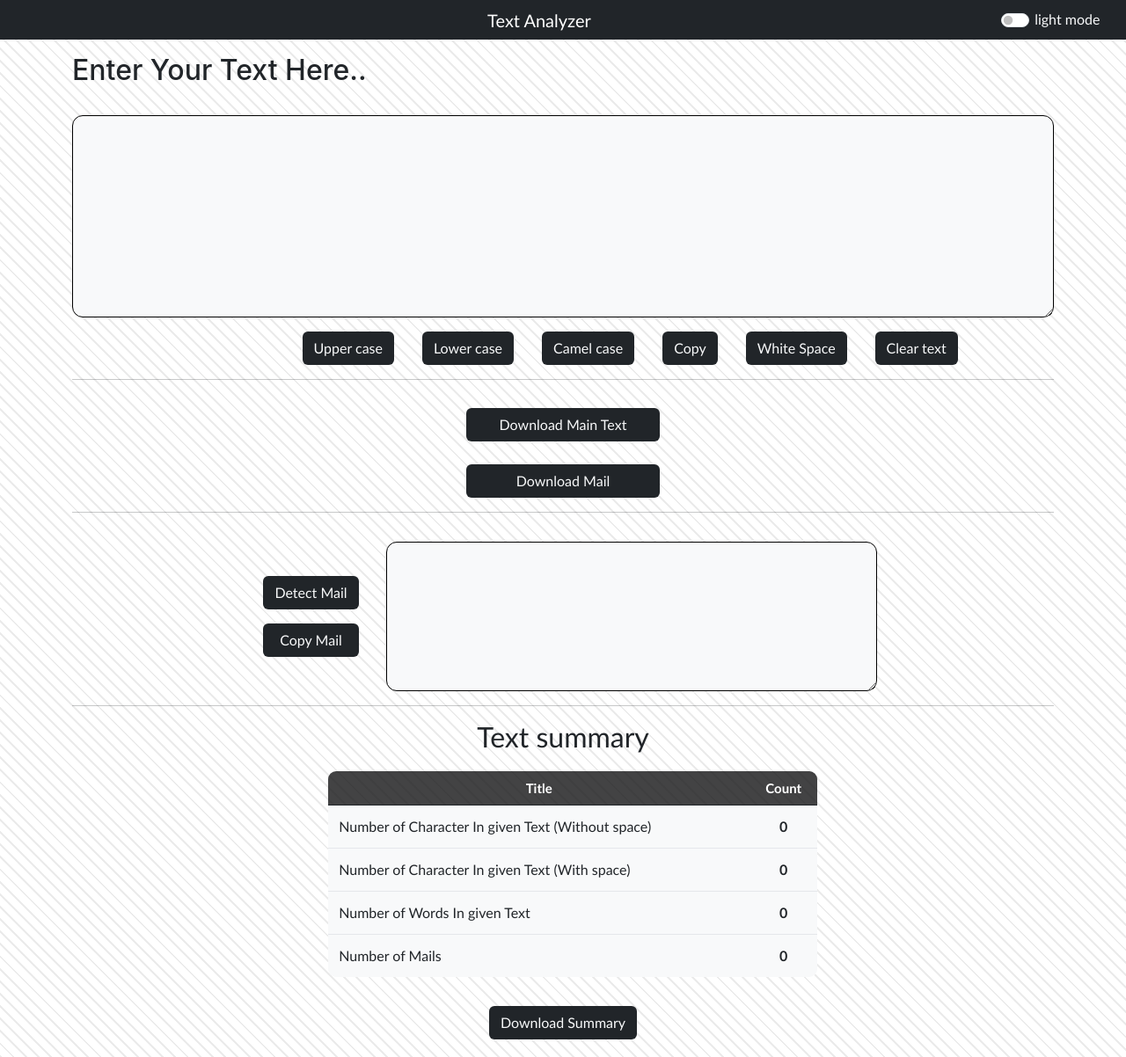
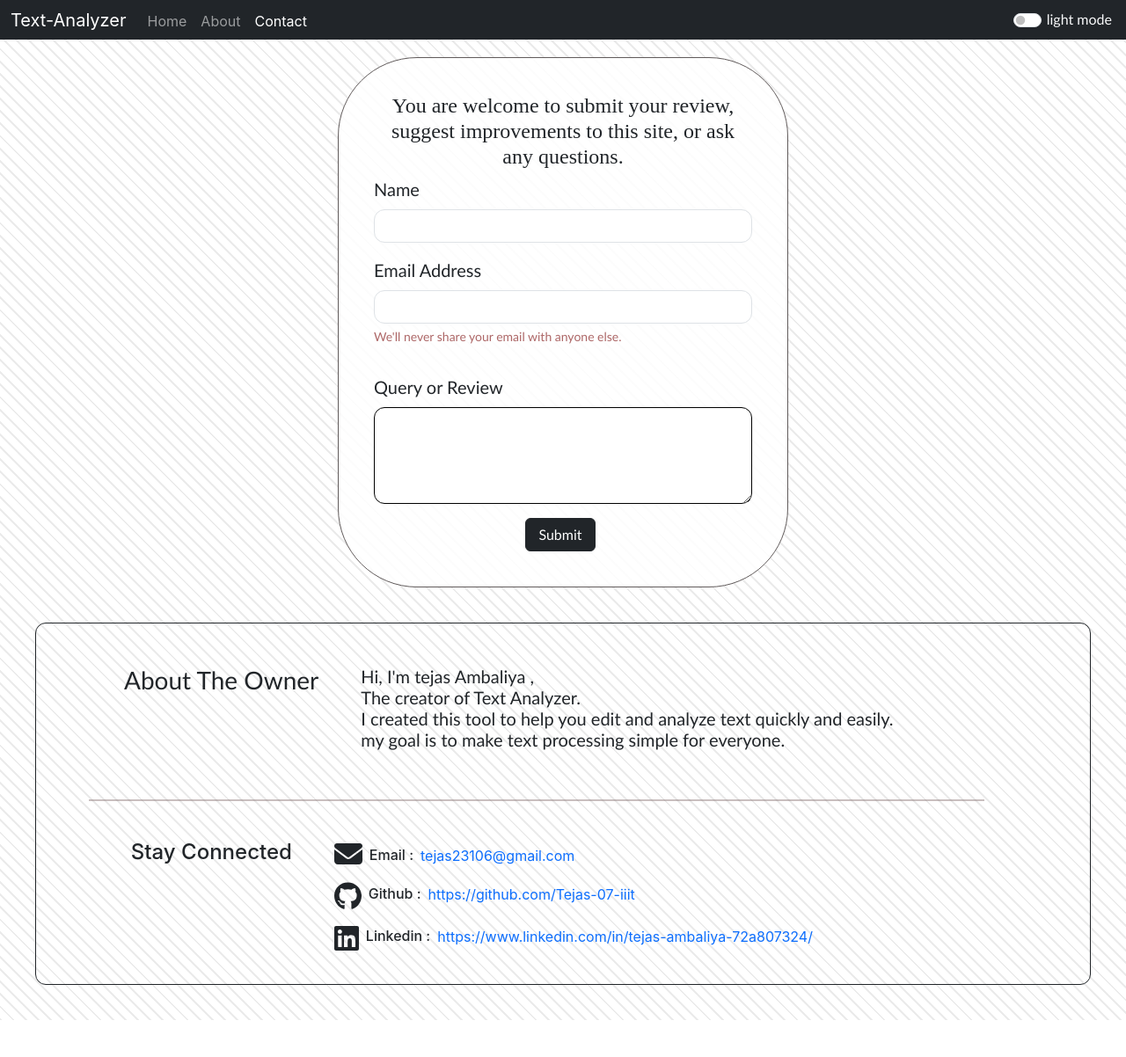
Before and after one commit to Tejas-07-iiit/Text-Analyzer, a React (Create React App) app: page /contact in a window 1280 px wide. Shown: the whole page at 88% size. After the commit the page ends 1160 px from the top, so only its background shows below. Built offline with nearby package versions, Linux system fonts and the light colour scheme.

Commit message:
Add Home,about,contact page

```diff
--- a/package.json
+++ b/package.json
@@ -3,13 +3,19 @@
   "version": "0.1.0",
   "private": true,
   "dependencies": {
+    "@fortawesome/fontawesome-svg-core": "^6.7.2",
+    "@fortawesome/free-brands-svg-icons": "^6.7.2",
+    "@fortawesome/free-solid-svg-icons": "^6.7.2",
+    "@fortawesome/react-fontawesome": "^3.1.1",
     "@testing-library/dom": "^10.4.1",
     "@testing-library/jest-dom": "^6.9.1",
     "@testing-library/react": "^16.3.1",
     "@testing-library/user-event": "^13.5.0",
+    "express": "^5.2.1",
     "jspdf": "^3.0.4",
     "react": "^19.2.3",
     "react-dom": "^19.2.3",
+    "react-router-dom": "^7.11.0",
     "react-scripts": "5.0.1",
     "web-vitals": "^2.1.4",
     "xlsx": "^0.18.5"
--- a/src/App.css
+++ b/src/App.css
@@ -13,9 +13,12 @@
   flex-direction: column;
   align-items: center;
   justify-content: center;
-  color: white;
+  /* color: white; */
 }
 
+.navbar-dark .nav-link .active {
+  color: #eff2f7 !important;
+}
 
 .custom-text {
   border-color: black;
@@ -23,13 +26,10 @@
 }
 
 .custom_nav {
-
   text-align: center;
-  height: 45px;
+  height:45px;
   display: flex;
-  align-items: center;
-  justify-content: space-between;
-  gap: 30px;
+  color: white;
 }
 
 .custom-switch input {
@@ -37,8 +37,8 @@
 }
 .custom-switch {
   display: flex;
-  margin-right: 2%;
   column-gap: 2px;
+
 }
 
 @media screen and (max-width:992px) {
@@ -46,11 +46,6 @@
     flex-direction: row;
     flex-wrap: nowrap;
   }
-}
-
-.navtext {
-  margin-left: 50%;
-  font-family: 'Gill Sans', 'Gill Sans MT', Calibri, 'Trebuchet MS', sans-serif;
 }
 
 .custom-table {
@@ -189,10 +184,6 @@
   box-shadow: 0px 0px 6px 3px #000000;
 }
 
-.text-title {
-  text-align:center;
-  margin-left:50%;
-}
 
 .download-btn {
   margin-bottom: 20px;
@@ -202,3 +193,91 @@
 .download-btn button:hover {
   box-shadow: 0px 0px 6px 3px #000000;
 }
+
+.about {
+  border: 2px solid rgba(75, 75, 75, 0.874);
+  margin: 30px;
+  border-radius: 12px;
+}
+
+.contact {
+  margin-top: 20px;
+  background-color: #ffffffd9;
+  border:1px solid #615b5b;
+  padding: 40px;
+  width: 40%;
+  border-radius: 90px;
+  margin-left: 30%;
+}
+
+.contact form {
+  display: flex;
+  flex-direction: column;
+  gap : 12px;
+  text-align: left;
+}
+
+.contact input {
+  border-radius: 12px;
+}
+
+.contact label {
+  font-size: 20px;
+}
+
+.contact pre {
+  color: rgb(173, 103, 103);
+}
+
+.contact button {
+  width: 80px;
+  margin-left: 40%;
+}
+
+.line {
+  margin-top: 20px;
+  margin-bottom: 20px;
+  margin-left: 5%;
+  margin-right: 10%;
+  border : 1px solid rgba(155, 135, 135, 0.532);
+}
+
+.about_owner {
+  display: flex;
+  flex-direction: row;
+  row-gap: 0px;
+  margin-left:100px;
+}
+
+.myinfo {
+  margin-left:48px;
+}
+
+.myinfo a {
+  text-decoration: none;
+}
+
+.info-link {
+  margin-top: 6px;
+}
+
+.connected {
+  display: flex;
+  margin-top: 20px;
+  gap: 0px;
+  margin-left: 9%;
+}
+
+.icon-light {
+  color: #ffffff;
+}
+
+.icon-dark {
+  color: #212529;
+}
+
+.box {
+  margin: 40px;
+  border-radius: 12px;
+  border:1px solid;
+}
--- a/src/App.js
+++ b/src/App.js
@@ -3,7 +3,9 @@
 import Navbar from './Components/Navbar0';
 import Analyzer from './Components/Analyzer';
 import Alert from './Components/Alert';
-
+import About from './Components/About';
+import {BrowserRouter, Route , Routes} from "react-router-dom";
+import Contact from './Components/Contact';
 
 function App() {
 
@@ -31,9 +33,16 @@
 
   return (
     <>
-    <Navbar modechange={modechange} mode = {mode}/>
-    <Alert alert = {alert}/>
-    <Analyzer mode = {mode} showalert = {showalert}/>
+    <BrowserRouter>
+      <Navbar modechange={modechange} mode = {mode}/>
+
+      <Routes>
+          <Route exact path="/about" element={<About mode = {mode} />}/>
+          <Route exact path="/contact" element={<Contact mode = {mode}/>}/>
+          <Route exact path="/" element ={<Analyzer mode = {mode} showalert = {showalert}/>}/>
+      </Routes>
+      <Alert alert = {alert}/>
+    </BrowserRouter>
    </>
   );
 }
--- /dev/null
+++ b/src/Components/About.js
@@ -0,0 +1,46 @@
+const About = (props) => {
+
+        const text1 = `
+                Text-analyzer.tech Is A Free Online Text Editing Platform ✨ Where Users Can Easily Edit And Analyze Their Text.
+
+                The Platform Provides Multiple Text Editing Features ⚡, Including:
+                                → Converting Text To Uppercase
+                                → Converting Text To Lowercase
+                                → Converting Text To Camel Case
+
+                After Editing, Users Can Copy Or Download Their Text Instantly ⬇️📋.
+
+                One Of Our Main Services Is Email Detection 📧. Users Can Identify Email Addresses From The Given Text And Easily Copy Or Download The Extracted Emails.
+
+                This Feature Is Especially Helpful For Quickly Finding And Managing Email Data 🔍.
+
+                Additionally, Users Can Download A Summary Of Their Text 📊, Such As:
+                                → Number Of Characters (with And Without Spaces)
+                                → Number Of Words
+                                → Number Of Detected Email Addresses
+
+                Text-analyzer.tech Is Built For 👥:
+                                → Students 🎓 Who Need Quick And Accurate Text Checks
+                                → Writers ✍️ And Bloggers Polishing Their Content
+                                → Anyone Who Works With Text And Wants Fast Results
+
+                The Platform Is Easy To Use And Requires No Login 👍.
+
+                Your Privacy Matters To Us 🔒. We Do Not Store, Save, Or Share Any Text You Enter On Our Website.
+                All Processing Happens Instantly ⚡, Ensuring Your Content Remains Private And Secure.
+
+                Thank You For Connecting With Text-analyzer.tech ❤️.
+                `
+
+
+  return (
+   <>   <h2 className={`my-3 mx-4 text-${props.mode==="light"?"dark":"light"} text`}>Welcome to Text Analyzer</h2>
+       <div className={`text-${props.mode==="light"?"dark":"light"} text about`} style={{ whiteSpace: "pre-wrap"}}>
+                {text1}
+        </div>
+
+   </>
+  )
+}
+
+export default About
--- a/src/Components/Analyzer.js
+++ b/src/Components/Analyzer.js
@@ -8,7 +8,7 @@
     const [Mail , setMail] = useState("");
 
     const [text , setText] = useState("");
-    let mail_array = text.match(/[a-zA-Z0-9._%+-]+@([a-zA-Z0-9-]+\.)+[a-zA-Z]{2,}/g);
+    let mail_array = text.match(/[Link-zA-Z0-9._%+-]+@([Link-zA-Z0-9-]+\.)+[Link-zA-Z]{2,}/g);
 
     var i = 0;
 
@@ -43,8 +43,8 @@
 
             newPdf.save(`pdf${i}.pdf`)
             i += 1
-            const pdf_link = document.createElement('a')
-            pdf_link.href = `./pdf${i}.pdf`
+            const pdf_link = document.createElement('Link')
+            pdf_link.to = `./pdf${i}.pdf`
             pdf_link.download = `./pdf${i}.pdf`
             }
         else {
@@ -75,7 +75,7 @@
             newPdf.setLineWidth(0.7);
             newPdf.line(10, 15, 200, 15);
             newPdf.setFont("helvetica", "normal");
-            let mail_array = text.match(/[a-zA-Z0-9._%+-]+@([a-zA-Z0-9-]+\.)+[a-zA-Z]{2,}/g);
+            let mail_array = text.match(/[Link-zA-Z0-9._%+-]+@([Link-zA-Z0-9-]+\.)+[Link-zA-Z]{2,}/g);
 
             let main_mail_do = []
             main_mail_do = mail_array.join('\n')
@@ -96,8 +96,8 @@
 
             newPdf.save(`pdf${i}.pdf`)
             i += 1
-            const pdf_link = document.createElement('a')
-            pdf_link.href = `./pdf${i}.pdf`
+            const pdf_link = document.createElement('Link')
+            pdf_link.to = `./pdf${i}.pdf`
             pdf_link.download = `./pdf${i}.pdf`
         }
         else {
--- /dev/null
+++ b/src/Components/Contact.js
@@ -0,0 +1,72 @@
+import { FontAwesomeIcon } from '@fortawesome/react-fontawesome'
+import { faGithub } from '@fortawesome/free-brands-svg-icons'
+import { faEnvelope } from '@fortawesome/free-solid-svg-icons'
+import { faLinkedin } from '@fortawesome/free-brands-svg-icons'
+
+const Contact = (props) => {
+
+    const contact = `Hi, I'm tejas Ambaliya ,
+The creator of Text Analyzer.
+I created this tool to help you edit and analyze text quickly and easily.
+my goal is to make text processing simple for everyone.`
+  return (
+    <>
+      <div className="contact bg-">
+        <h4 className={`text-dark`} style={{color:"rgba(5, 5, 5, 1)" , textAlign:"center" , fontFamily:"ui-sans-serif"}}>You are welcome to submit your review, suggest improvements to this site, or ask any questions.</h4>
+
+                <form action={"https://formspree.io/f/xnjnowob"} method="POST">
+                    <div className="mb-1">
+                        <label className={`form-label text-dark text`}>Name</label>
+                        <input className="form-control" name="Name"/>
+                    </div>
+
+                    <div className="mb-1">
+                        <label htmlFor="exampleInputEmail1"  className={`form-label text-dark text`}>Email Address</label>
+                        <input type="email" className="form-control" name="Email" id="exampleInputEmail1" aria-describedby="emailHelp"/>
+                        <pre id="emailHelp" className={`form-text text`}>We'll never share your email with anyone else.</pre>
+                    </div>
+
+                    <div className="mb-1">
+                        <label htmlFor="exampleInputPassword1" Name="Description" className={`form-label text-dark  text`}>Query or Review</label>
+                        <textarea className={`form-control text-${props.mode==="light"?"dark":"light"} custom-text`} id="exampleFormControlTextarea1" rows="4"></textarea>
+                    </div>
+
+                    <button type="submit" name="Button" className={`btn btn-dark text`}>Submit</button>
+                </form>
+            </div>
+
+
+
+            <div className={`box border-${props.mode === "light" ? "dark" : "light"} `}>
+                <div className={`text-${props.mode==="light"?"dark":"light"} text about_owner my-5`} style={{ whiteSpace: "pre-wrap" }}>
+                    <h3>About The Owner</h3>
+                    <h5 className="mx-5">{contact}</h5>
+                </div>
+                <div className="line"></div>
+                <div className="connected">
+                    <h4 className={`my-4 text-${props.mode === "light"?"dark":"light"}`}>Stay Connected</h4>
+                    <div className="myinfo my-4">
+                        <div className="email d-flex">
+                            <FontAwesomeIcon className={`${props.mode === "light" ? "icon-dark" : "icon-light"}`} icon={faEnvelope} size="2x" />
+                            <h6 className={`mx-2 my-2 text-${props.mode==='dark'?'light':'dark'}`}>Email :</h6>
+                            <a className='info-link' href='https://mail.google.com/mail/u/0/#inbox?compose=jrjtXFBkDZlLVPnHFRDDcDPNHrgxQcMXTpLmRFpKSBBWBkkCqTwsfKHnsqmBTptTPSsprCZB'>tejas23106@gmail.com</a>
+
+                        </div>
+                        <div className="Github d-flex my-2">
+                            <FontAwesomeIcon className={` ${props.mode === "light" ? "icon-dark" : "icon-light"} my-1`} icon={faGithub} size="2x" />
+                            <h6 className={`mx-2 my-2 text-${props.mode==='dark'?'light':'dark'}`}>Github :</h6>
+                            <a className="info-link" href="https://github.com/Tejas-07-iiit">https://github.com/Tejas-07-iiit</a>
+                        </div>
+                        <div className="linkedin d-flex my-2">
+                            <FontAwesomeIcon className={` ${props.mode === "light" ? "icon-dark" : "icon-light"} my-1`} icon={faLinkedin} size="2x" />
+                            <h6 className={`mx-2 my-2 text-${props.mode==='dark'?'light':'dark'}`}>Linkedin :</h6>
+                            <a className='info-link' href='https://www.linkedin.com/in/tejas-ambaliya-72a807324/'>https://www.linkedin.com/in/tejas-ambaliya-72a807324/</a>
+                        </div>
+                    </div>
+                </div>
+            </div>
+    </>
+  )
+}
+
+export default Contact
--- a/src/Components/Navbar0.js
+++ b/src/Components/Navbar0.js
@@ -1,14 +1,31 @@
+import { Link ,useLocation } from "react-router-dom";
+
 function Navbar0(props) {
 
+    let location = useLocation()
     return (
     <>
-        <nav className="navbar navbar-expand-lg navbar-dark bg-dark custom_nav">
+        <nav className='navbar navbar-expand-lg navbar-dark bg-dark custom_nav'>
             <div className="container-fluid">
-                <a className="navbar-brand navtext text-title" href="./">Text Analyzer</a>
-            </div>
-            <div className="form-check form-switch custom-switch">
-                <input className="form-check-input switch" onClick={props.modechange} type="checkbox" role="switch" id="switchCheckDefault"/>
-                <label className= 'text-light form-check-label my-1 my-1 py-5 mx-1  text text-nowrap'>{props.mode} mode</label>
+                    <Link className={`navbar-brand ${location.pathname==="/"? "active": ""}`} to="/">Text-Analyzer</Link>
+                <div className="collapse navbar-collapse" id="navbarNav">
+                    <ul className="navbar-nav me-auto mb-2 mb-lg-0">
+                        <li className="nav-item">
+                            <Link className={`nav-link ${location.pathname==="/"? "active": ""}`} aria-current="page" style={{marginTop:'3px'}} to="/">Home</Link>
+                         </li>
+                        <li className="nav-item">
+                            <Link className={`nav-link ${location.pathname==="/about"? 'active': "" }`} style={{marginTop:'3px'}} to="/about">About</Link>
+                        </li>
+                        <li className="nav-item">
+                            <Link className={`nav-link ${location.pathname==="/contact"? 'active': "" }`} style={{marginTop:'3px'}} to="/contact">Contact</Link>
+                        </li>
+                    </ul>
+                </div>
+                <div className="form-check form-switch custom-switch">
+                    <input className="form-check-input switch" onClick={props.modechange} type="checkbox" role="switch" id="switchCheckDefault"/>
+                    <label className= 'text-light form-check-label my-1 my-1 py-5 mx-1  text text-nowrap'>{props.mode} mode</label>
+                </div>
+
             </div>
         </nav>
     </>
```
Also changed, not shown: src/Components/pnp.js (added), 1 other file (tests, documents, lock files or other folders).
